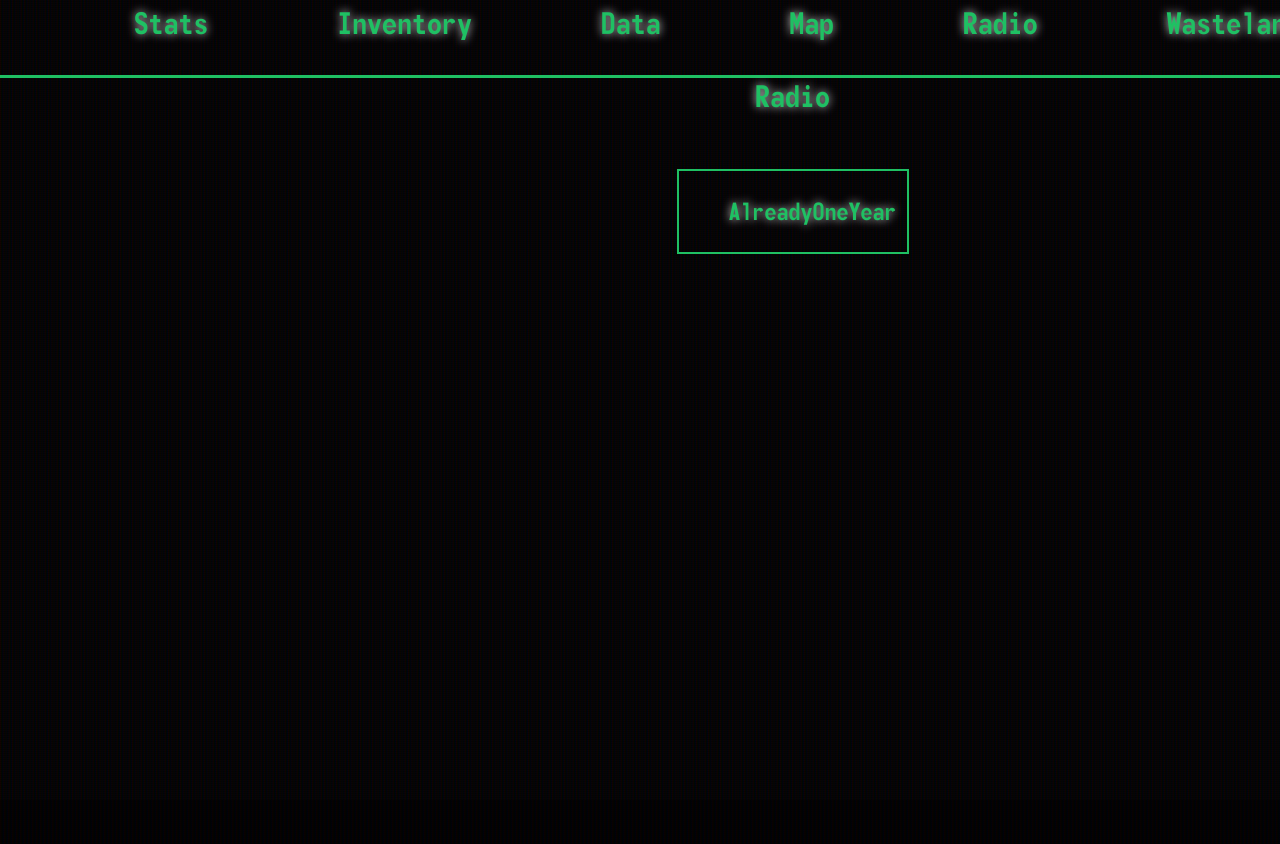
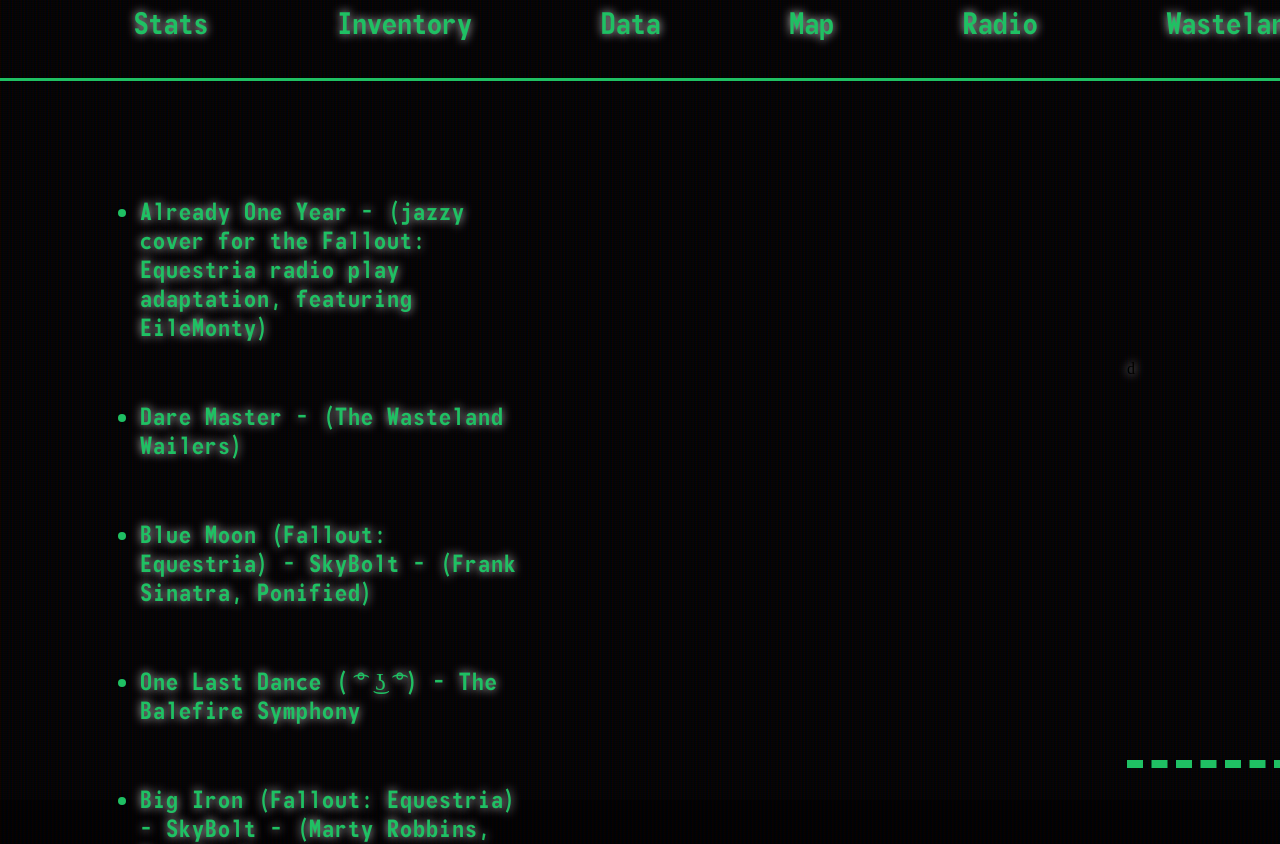
Before and after one commit to Dponya/StableTec, a React (Create React App) app: page /radio in a window 1280 px wide. Shown: the top 844 px of the page. Built offline with nearby package versions, Linux system fonts and the light colour scheme; a web font is replaced by a local one; what uuidv4 would draw is missing.

Commit message:
feat: base structure radio is fixed, added new block for radio waves in radio

```diff
--- a/src/main/routes/nBarRoutes.tsx
+++ b/src/main/routes/nBarRoutes.tsx
@@ -31,11 +31,11 @@
     )
 }
 
-export const RadioRoute = () => {
+/* export const RadioRoute = () => {
     return (
         <div>
             <Route exact path='/radio' render={() => <AudioList />} />
             <Route exact path='/radio/radio' render={() => <AudioList />} />
         </div>
     )
-}
+} */
--- a/src/main/stores/TodoStore.ts
+++ b/src/main/stores/TodoStore.ts
@@ -17,10 +17,6 @@
             addTodo: action,
             deleteTodo: action
         });
-    }
-
-    get getAllTasks() {
-        return this.tasks;
     }
 
     addTodo = (task: any): void => {
@@ -58,7 +54,8 @@
                 this.commandState = `${CommandsText.addtodo}: ${tasksList}`;
                 break;
             default:
-                console.log('Type "commands" for show list of commands');
+                this.commandState = '';
+                this.commandState = `Error. Invalid command. ${CommandsText.todo}.`
                 break;
         }
     }
--- a/src/modules/Data/Console/Console.module.scss
+++ b/src/modules/Data/Console/Console.module.scss
@@ -55,7 +55,8 @@
 	from { opacity: 1; }
 	to { opacity: 0; }
 }
-///////////
+
+
 .errorContent {
   padding: 50px;
 
--- a/src/modules/Radio/AudioList/AudioList.tsx
+++ b/src/modules/Radio/AudioList/AudioList.tsx
@@ -5,7 +5,11 @@
     return (
         <div className={styles.list}>
             <ul>
-                <li className={styles.radioText}>AlreadyOneYear</li>
+                <li className={styles.radioText}>Already One Year -  (jazzy cover for the Fallout: Equestria radio play adaptation, featuring EileMonty)</li>
+                <li className={styles.radioText}>Dare Master - (The Wasteland Wailers)</li>
+                <li className={styles.radioText}>Blue Moon (Fallout: Equestria) - SkyBolt - (Frank Sinatra, Ponified)</li>
+                <li className={styles.radioText}>One Last Dance ( ͡° ͜ʖ ͡°) - The Balefire Symphony</li>
+                <li className={styles.radioText}>Big Iron (Fallout: Equestria) - SkyBolt - (Marty Robbins, Ponified)</li>
             </ul>
         </div>
     )
--- a/src/modules/Radio/Radio.module.scss
+++ b/src/modules/Radio/Radio.module.scss
@@ -1,17 +1,17 @@
 .radioWrapper {
-    display: grid;
-    grid-template-areas:
-    "n"
-    "cont";
-    grid-template-rows: 1fr 16fr 1fr;
+    display: flex;
+    flex-direction: row;
+    justify-content: space-between;
+    align-items: center;
+    padding: 50px;
 }
 
 .radioText {
-    color: #1fc063;
+    color:#1fc063;
     font-family: 'monofonto';
     font-size: 24px;
-    padding: 10px;
-    list-style: none;
+    padding-bottom: 60px;
+    letter-spacing: 1px;
 }
 
 .navbarText {
@@ -32,11 +32,20 @@
     justify-content: center;
     grid-area: cont;
     margin: 50px;
-    padding: 5px;
+    padding-right: 500px;
+}
+
+.graph {
+    grid-area: graph;
 }
 
 .list {
-    max-width: 400px;
-    max-height: 600px;
-    border: 2px solid #1fc063;
+    margin-right: 50px;
 }
+
+.radioWaveGraph {
+    min-width: 400px;
+    min-height: 400px;
+    border-bottom: 8px dashed #1fc063;
+    border-right: 8px dashed #1fc063;
+}
--- /dev/null
+++ b/src/modules/Radio/RadioWave/RadioWave.tsx
@@ -0,0 +1,10 @@
+import React from 'react';
+import styles from '../Radio.module.scss';
+
+export const RadioWave = () => {
+    return (
+        <div className={styles.radioWaveGraph}>
+            d
+        </div>
+    )
+}
--- a/src/modules/Radio/index.tsx
+++ b/src/modules/Radio/index.tsx
@@ -2,16 +2,17 @@
 import styles from './Radio.module.scss'
 import { AlreadyOneYear } from '../../resources/mp3imports';
 import { RadioNavbar } from './RadioNavbar/RadioNavbar'
-import { RadioRoute } from '../../main/routes/nBarRoutes';
+import { AudioList } from './AudioList/AudioList';
+import { RadioWave } from './RadioWave/RadioWave';
 
 export const Radio = () => {
     return (
-        <div>
-            <div className={styles.navbar}>
-                <RadioNavbar />
+        <div className={styles.radioWrapper}>
+            <div className={styles.content}>
+                <AudioList />
             </div>
-            <div className={styles.content}>
-                <RadioRoute />
+            <div className={styles.graph}>
+                <RadioWave />
             </div>
         </div>
     )
```
